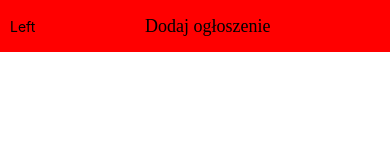
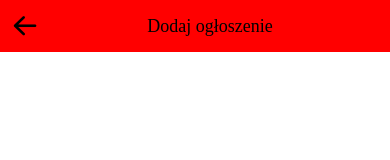
Before and after one commit to pat-pom/mobile-app, a React Native app in the folder AntiqueUi/: screen / in a window 390 px wide. Shown: the top 160 px of the page. Built offline with nearby package versions, Linux system fonts and the light colour scheme.

Commit message:
Added icons to projects

```diff
--- a/AntiqueUi/package.json
+++ b/AntiqueUi/package.json
@@ -17,6 +17,7 @@
     "react-dom": "17.0.1",
     "react-native": "0.64.3",
     "react-native-image-crop-picker": "^0.37.2",
+    "react-native-vector-icons": "^9.0.0",
     "react-native-web": "0.17.1"
   },
   "devDependencies": {
--- a/AntiqueUi/src/components/TopBar.js
+++ b/AntiqueUi/src/components/TopBar.js
@@ -1,9 +1,10 @@
 import { StyleSheet, Text, View } from "react-native"
+import Icon from 'react-native-vector-icons/AntDesign';
 
 export const TopBar = ({ viewName }) => {
   return (
     <View style={styles.container}>
-      <Text>Left</Text>
+      <Icon name="arrowleft" size={30} />
       <Text style={styles.title}>{viewName}</Text>
       <Text></Text>
     </View>
```
Also changed, not shown: 36 other files (tests, documents, lock files or other folders).
